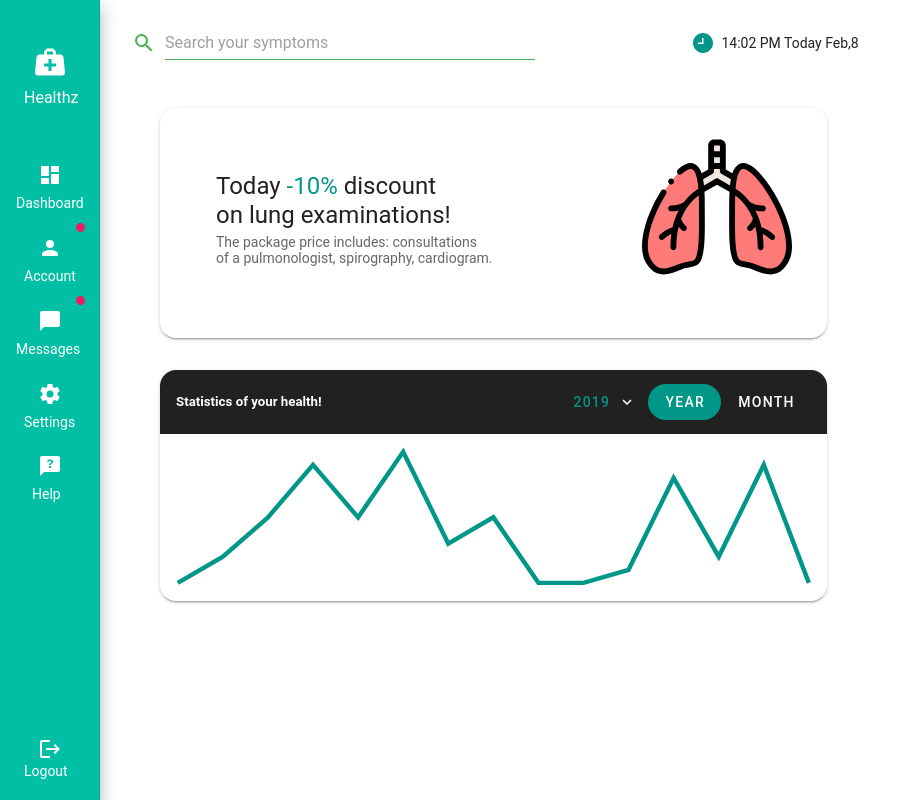
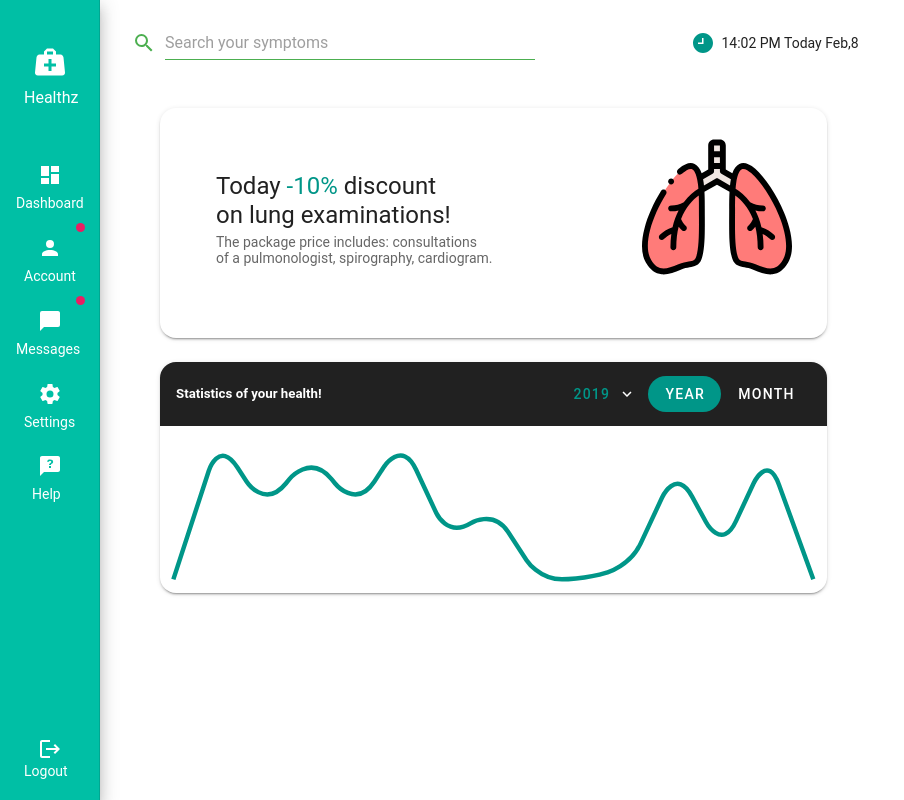
Before and after one commit to BL4CKM4G3/healthz, a Vue app: page / in a window 1280 px wide. Shown: the whole page, without its empty margins (0-904 px from the left). Built offline with nearby package versions, Linux system fonts and the light colour scheme.

Commit message:
feat: :sparkles: Improved card statistics organism

```diff
--- a/src/components/CardStatistics.vue
+++ b/src/components/CardStatistics.vue
@@ -1,8 +1,8 @@
 <template>
   <v-card
-    class="mx-12 rounded-tl-xl rounded-tr-xl rounded-br-xl rounded-bl-xl mt-2"
+    class="mx-12 rounded-tl-xl rounded-tr-xl rounded-br-xl rounded-bl-xl"
   >
-    <v-app-bar color="grey darken-4" flat class="m-8">
+    <v-app-bar color="grey darken-4" flat class="m-8 mt-0 mb-0">
       <h5 class="white--text">Statistics of your health!</h5>
       <v-spacer></v-spacer>
       <v-btn color="teal" text>
@@ -15,7 +15,7 @@
       <v-sparkline
         :value="value"
         color="teal"
-        :smooth="radious || false"
+        :smooth="radius || false"
         :padding="padding"
         :line-width="width"
         :stroke-lineCap="lineCap"
@@ -37,13 +37,13 @@ export default {
       chevronDown: Icons.ICON_DOWN,
     },
     width: 2,
-    radius: 10,
-    padding: 8,
+    radius: 15,
+    padding: 6,
     lineCap: "round",
-    value: [0, 2, 5, 9, 5, 10, 3, 5, 0, 0, 1, 8, 2, 9, 0],
+    value: [0, 10, 5, 9, 5, 10, 3, 5, 0, 0, 1, 8, 2, 9, 0],
     fill: false,
     type: "trend",
-    autoLineWidth: false,
+    autoLineWidth: true,
   }),
 };
 </script>
```
